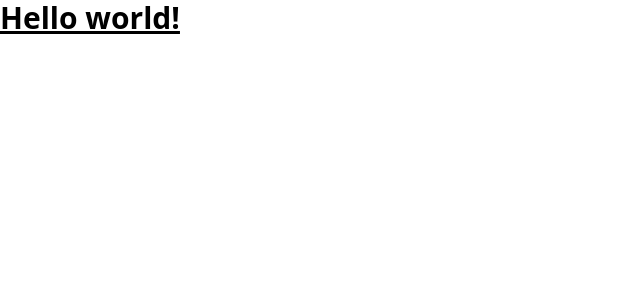
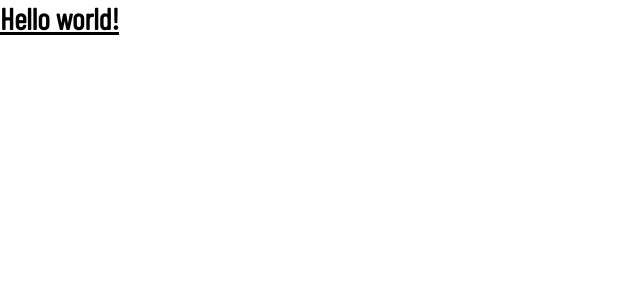
Before and after one commit to shartechs/fm-space-tourism-website, a React (Vite) app: page / in a window 1280 px wide. Shown: the top 300 px of the page, without its empty margins (0-640 px from the left). Built offline with nearby package versions, Linux system fonts and the light colour scheme.

Commit message:
added components, corrected configs

```diff
--- a/src/App.jsx
+++ b/src/App.jsx
@@ -3,7 +3,7 @@ import "./App.css";
 function App() {
   return (
     <>
-      <h1 className="text-3xl font-bold underline">Hello world!</h1>
+      <h1 className="text-3xl font-bold underline font-barlow">Hello world!</h1>
     </>
   );
 }
--- /dev/null
+++ b/src/components/Layout.jsx
@@ -0,0 +1,4 @@
+function Layout() {
+  return <div>Layout</div>;
+}
+export default Layout;
--- /dev/null
+++ b/src/components/Navigation.jsx
@@ -0,0 +1,4 @@
+function Navigation() {
+  return <div>Navigation</div>;
+}
+export default Navigation;
--- a/src/index.css
+++ b/src/index.css
@@ -6,13 +6,13 @@
 /* Fonts */
 @font-face {
   font-family: "Barlow Condensed";
-  src: url("/assets/fonts/BarlowCondensed-Regular.ttf") format("truetype");
+  src: url("/src/assets/fonts/BarlowCondensed-Regular.ttf") format("truetype");
   font-weight: normal;
   font-style: normal;
 }
 @font-face {
   font-family: "Bellefair";
-  src: url("/assets/fonts/Bellefair-Regular.ttf") format("truetype");
+  src: url("/src/assets/fonts/Bellefair-Regular.ttf") format("truetype");
   font-weight: normal;
   font-style: normal;
 }
--- /dev/null
+++ b/src/pages/Home.jsx
@@ -0,0 +1,4 @@
+function Home() {
+  return <div>Home</div>;
+}
+export default Home;
--- a/tailwind.config.js
+++ b/tailwind.config.js
@@ -1,7 +1,6 @@
 /** @type {import('tailwindcss').Config} */
 export default {
   content: ["./index.html", "./src/**/*.{js,ts,jsx,tsx}"],
-  theme: {
   theme: {
     colors: {
       "blue": "#0B0D17",
@@ -10,8 +9,8 @@ export default {
       "grey": "#979797",
     },
     fontFamily: {
-        "barlow": ["Barlow Condensed", "sans-serif"], // Primary sans-serif font
-        "bellafair": ["Bellafair", "sans-serif"], // Secondary sans-serif font
+      barlow: ["Barlow Condensed", "sans-serif"], // Primary sans-serif font
+      bellafair: ["Bellafair", "sans-serif"], // Secondary sans-serif font
     },
     extend: {
       screens: {
@@ -45,6 +44,5 @@ export default {
       },
     },
   },
-  },
   plugins: [],
 };
```
Also changed, not shown: src/api/data.json (renamed from src/data.json). Lines whose indentation alone changed are shown as unchanged.
